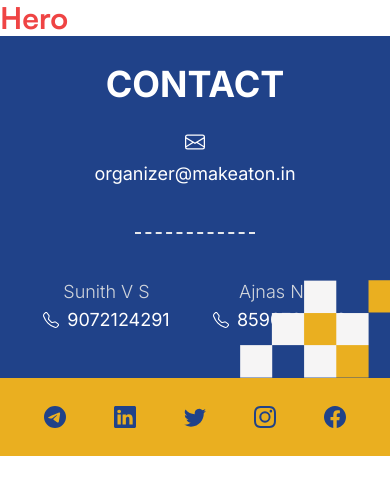
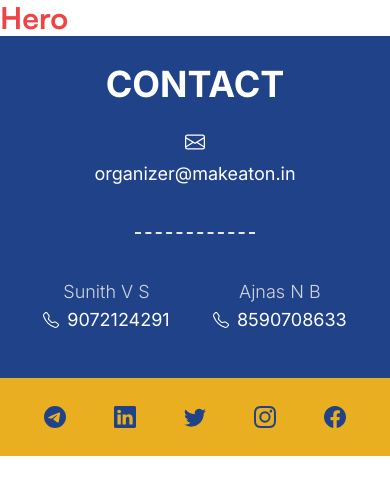
Before and after one commit to Make-a-Ton/make-a-ton-2024, a Next.js app: page / in a window 390 px wide. Shown: the top 494 px of the page. Built offline with nearby package versions, Linux system fonts and the light colour scheme.

Commit message:
Footer bottom image, responsiveness done

```diff
--- a/src/sections/Footer/Footer.jsx
+++ b/src/sections/Footer/Footer.jsx
@@ -53,7 +53,7 @@ const Footer = () => {
         </div>
 
 
-        <div className='image-wrapper absolute bottom-0 right-0'>
+        <div className='image-wrapper hidden md:block absolute bottom-0 right-0'>
             <img
               src="/assets/group.png"
               alt="group element"
@@ -94,7 +94,7 @@ const Footer = () => {
             </a>
 
             {/* Icon 4 */}
-            <a href="#">
+            <a href="https://www.facebook.com/makeaton.in">
               <svg xmlns="http://www.w3.org/2000/svg" width="22" height="22" fill="#204289" className="bi bi-facebook" viewBox="0 0 16 16">
                 <path d="M16 8.049c0-4.446-3.582-8.05-8-8.05C3.58 0-.002 3.603-.002 8.05c0 4.017 2.926 7.347 6.75 7.951v-5.625h-2.03V8.05H6.75V6.275c0-2.017 1.195-3.131 3.022-3.131.876 0 1.791.157 1.791.157v1.98h-1.009c-.993 0-1.303.621-1.303 1.258v1.51h2.218l-.354 2.326H9.25V16c3.824-.604 6.75-3.934 6.75-7.951z"/>
               </svg>
```
